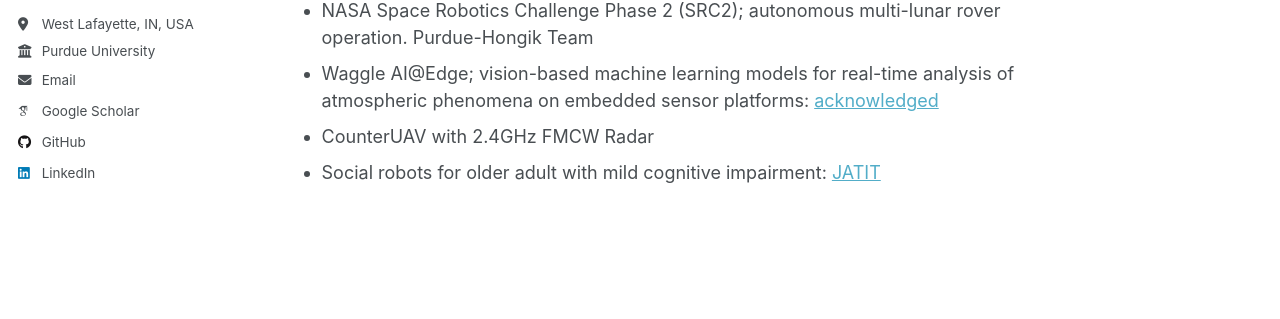
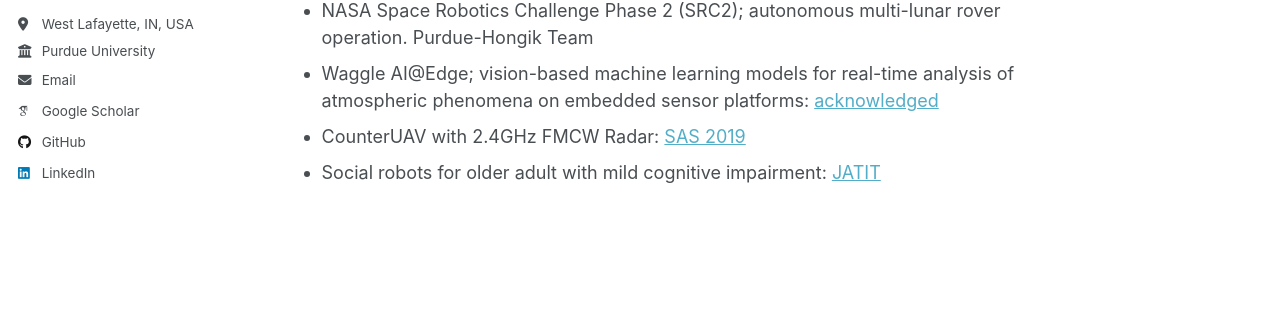
Before and after one commit to chagom/chagom.github.io, a Jekyll site: the page built from _pages/research.md, in a window 1280 px wide and 900 px high, scrolled down 690 px. Shown: the part 342-661 px from the top of the window. Built offline with Jekyll 4.4.1, drawn with Linux system fonts in a browser that asks for light colours; some web fonts are replaced.

Commit message:
sas added

```diff
--- a/_pages/research.md
+++ b/_pages/research.md
@@ -29,5 +29,5 @@ If you are curious about the motivation behind my journey: [here](/research_root
 - CAREER: Adaptive Human Multi-Robot Systems: [TAC](https://doi.org/10.1109/TAFFC.2024.3414330), [IROS](https://doi.org/10.1109/IROS55552.2023.10341633), [CHI](https://doi.org/10.1145/3491101.3519658)
 - NASA Space Robotics Challenge Phase 2 (SRC2); autonomous multi-lunar rover operation. Purdue-Hongik Team
 - Waggle AI@Edge; vision-based machine learning models for real-time analysis of atmospheric phenomena on embedded sensor platforms: [acknowledged](https://doi.org/10.3390/atmos12030395)
-- CounterUAV with 2.4GHz FMCW Radar
+- CounterUAV with 2.4GHz FMCW Radar: [SAS 2019]()
 - Social robots for older adult with mild cognitive impairment: [JATIT](https://scholarworks.bwise.kr/ssu/handle/2018.sw.ssu/35497?mode=full)
```
